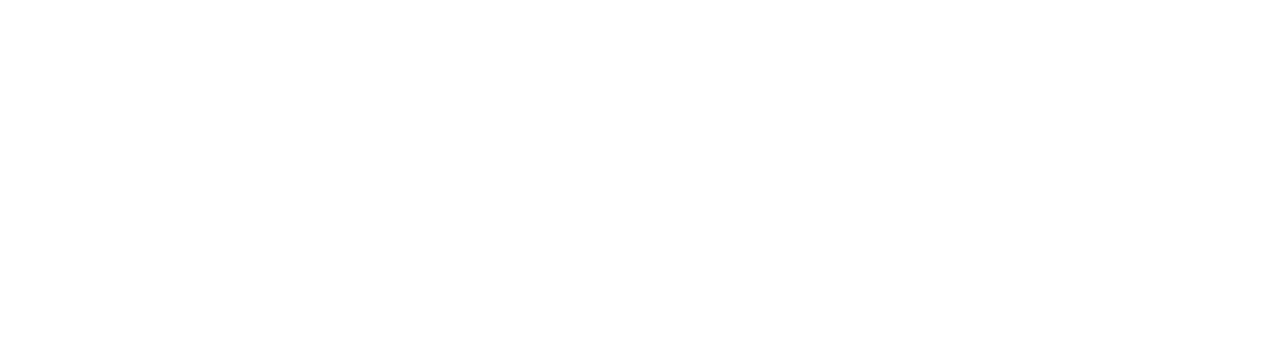
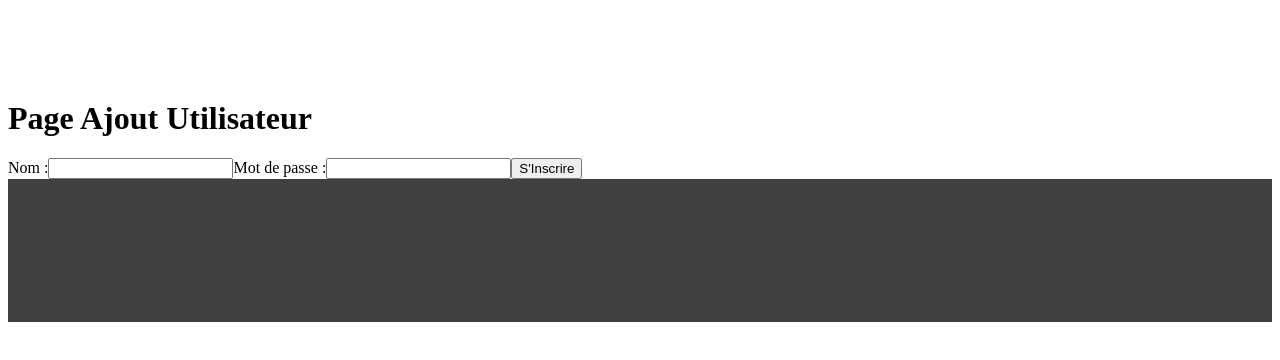
Before and after one commit to Honegawa/Gestionnaire-Taches, a React (Vite) app: page /sign-up in a window 1280 px wide. Before the commit this address had no page. Shown: the top 360 px of the page. Built offline with nearby package versions, Linux system fonts and the light colour scheme.

Commit message:
feature user sign-up

```diff
--- a/src/App.tsx
+++ b/src/App.tsx
@@ -1,12 +1,13 @@
 import {Routes, Route} from 'react-router-dom'
 import Template from './components/Template/Template.jsx'
+import PageSignUp from './pages/PageSignUp.tsx'
 
 function App() {
   return (
     <Routes>
       <Route path="/" element={<Template/>}>
+      <Route path='/sign-up' element={<PageSignUp />} />
         {/* <Route path='/home' element={<PageHome />} />
-        <Route path='/sign-up' element={<PageSignUp />} />
         <Route path='/dashboard' element={<PageDashboard />} /> */}
       </Route>
   </Routes>
--- /dev/null
+++ b/src/interfaces/user.ts
@@ -0,0 +1,4 @@
+export interface User {
+    email: string,
+    password: string,
+}
--- /dev/null
+++ b/src/pages/PageSignUp.tsx
@@ -0,0 +1,48 @@
+import { useState } from 'react';
+import axios from 'axios';
+import {URL} from '../utils/constants/url.ts';
+import {User} from '../interfaces/user.ts';
+
+function PageSignUp() {
+
+    const [user, setUser] = useState(
+        {
+            email: '',
+            password: '',
+        }
+    )
+
+    const handleChange = (event:React.ChangeEvent<HTMLInputElement|HTMLTextAreaElement>) => { // Si plusieurs type mettre un |
+        const { name, value } = event.target;
+        setUser( (user: User) => ( { ...user, [name]: value } ) );
+    };
+
+    const handleSubmit = async (event:React.FormEvent<HTMLFormElement>) => { // React.FormEvent
+        event.preventDefault();
+
+        try {
+            const response = await axios.post(URL.USER_SIGN_UP, user)
+            console.log(response);
+        } catch (error) {
+            console.log(error);
+        }
+    }
+
+    return (
+        <>
+            <h1>Page Ajout Utilisateur</h1>
+
+            <form onSubmit={handleSubmit}>
+                <label htmlFor="email">Nom :</label>
+                <input name="email" type="text" onChange={handleChange} />
+
+                <label htmlFor="password">Mot de passe :</label>
+                <input name="password" type="password" onChange={handleChange} />
+
+                <button>S'Inscrire</button>
+            </form>
+        </>
+    );
+}
+
+export default PageSignUp
```
